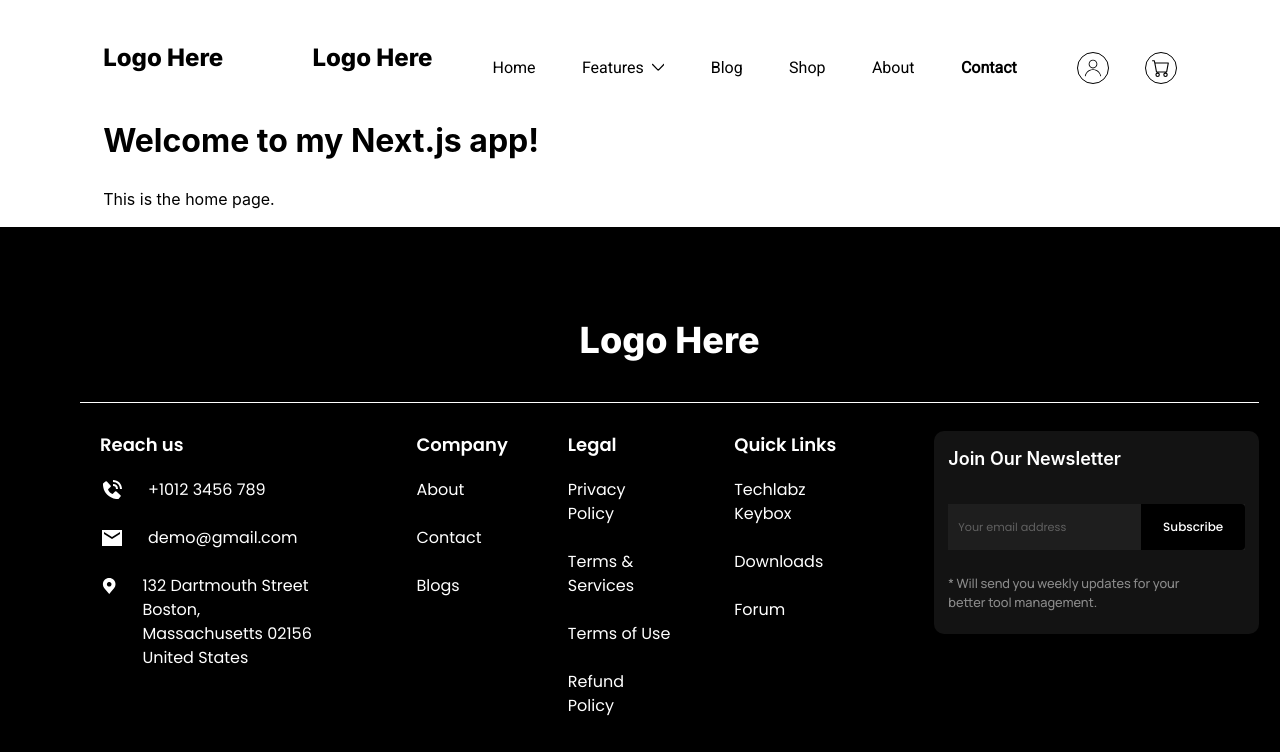
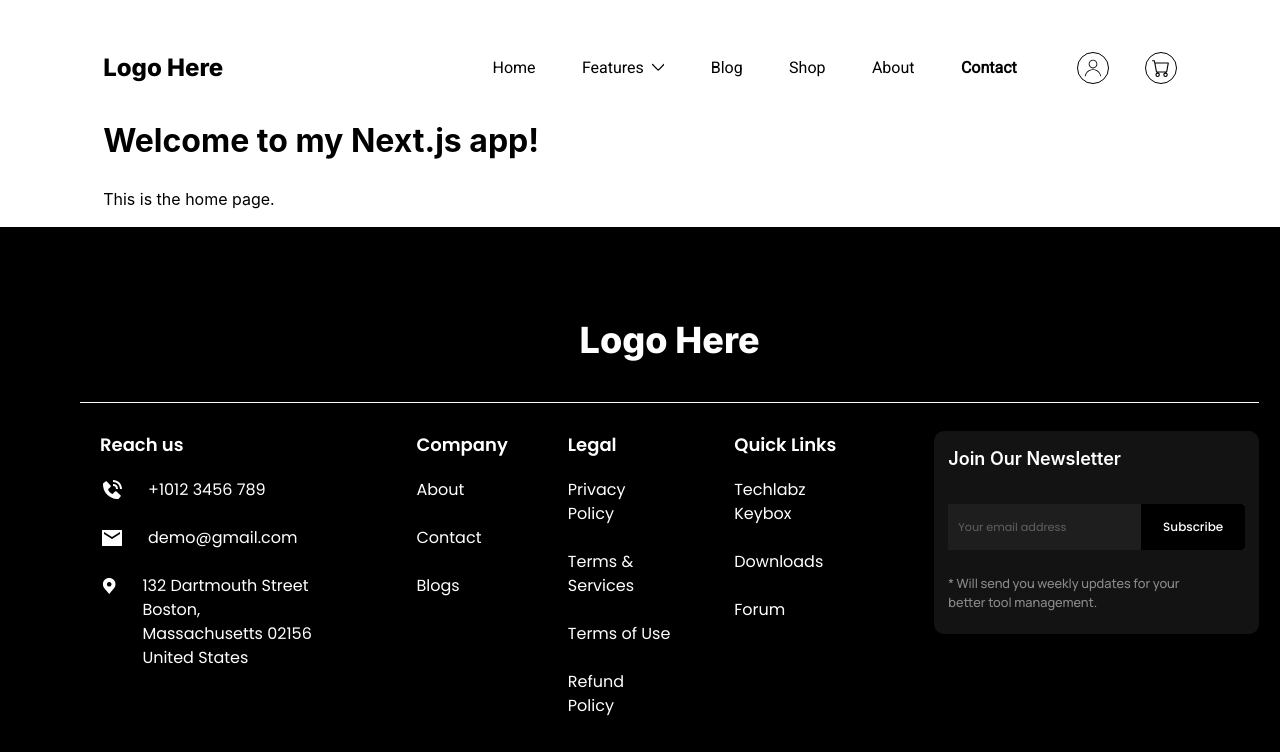
Before and after one commit to illiakornyk/nextjs_technical_assessment, a Next.js app: page / in a window 1280 px wide. Shown: the top 752 px of the page. Built offline with nearby package versions, Linux system fonts and the light colour scheme.

Commit message:
fix: bugs with logo and text color at header component

```diff
--- a/src/app/components/dropdown/styles.module.scss
+++ b/src/app/components/dropdown/styles.module.scss
@@ -7,5 +7,7 @@
   left: 2rem;
 
   padding: 0;
-  background: variables.$white;
+  list-style: none;
+  background: inherit;
+  color: inherit;
 }
--- a/src/app/components/header/index.tsx
+++ b/src/app/components/header/index.tsx
@@ -37,7 +37,11 @@ const Header: React.FC<IHeaderProps> = () => {
   };
 
   return (
-    <header className={cx('header')}>
+    <header
+      className={cx('header', {
+        'header--responsive': showMenu,
+      })}
+    >
       <span className={cx('header__logo')}>
         <Link href="/">Logo Here</Link>
       </span>
--- a/src/app/components/header/styles.module.scss
+++ b/src/app/components/header/styles.module.scss
@@ -3,7 +3,7 @@
 
 .header {
   display: flex;
-  align-items: baseline;
+  align-items: center;
   justify-content: space-between;
   width: 100%;
   color: variables.$black;
@@ -13,7 +13,7 @@
     color: inherit;
   }
 
-  @include mixins.respond-to('laptop') {
+  &--responsive {
     color: variables.$white;
   }
 }
@@ -22,6 +22,14 @@
   font-family: 'Inter', sans-serif;
   font-weight: 900;
   font-size: 24px;
+
+  &--responsive {
+    display: none;
+
+    @include mixins.respond-to('laptop') {
+      display: flex;
+    }
+  }
 
   @include mixins.respond-to('laptop') {
     font-size: 1.125rem;
```
